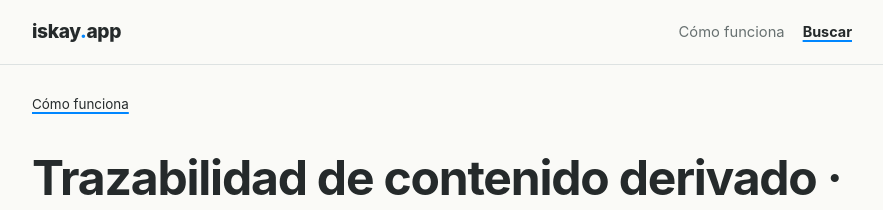
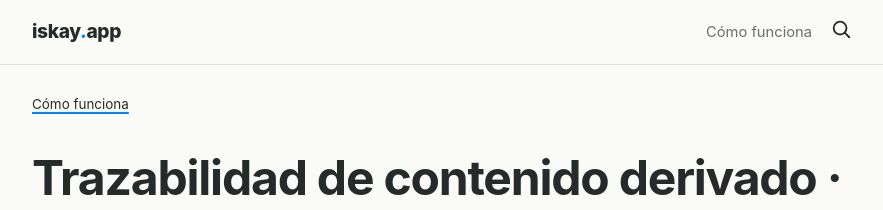
Before and after one commit to iskayApp/como-funciona, a Jekyll site: the page built from TRAZABILIDAD.md, in a window 1280 px wide. Shown: the top 210 px of the page, without its empty margins (198-1081 px from the left). Built offline with Jekyll 4.4.1, drawn with Linux system fonts in a browser that asks for light colours; our own code applies the rules of GitHub Pages for plain Markdown files.

Commit message:
ux: cabecera compacta con icono de búsqueda y hoja de estilos versionada

```diff
--- a/_layouts/default.html
+++ b/_layouts/default.html
@@ -13,7 +13,7 @@
   <meta property="og:url" content="{{ page.url | absolute_url }}">
   <meta property="og:site_name" content="iskay.app · Cómo funciona">
   <meta name="twitter:card" content="summary">
-  <link rel="stylesheet" href="{{ '/assets/css/style.css' | relative_url }}">
+  <link rel="stylesheet" href="{{ '/assets/css/style.css' | relative_url }}?v=20261102-estandar">
   <script src="{{ '/assets/js/share-links.js' | relative_url }}" defer></script>
 </head>
 <body>
@@ -22,7 +22,9 @@
       <a class="brand" href="{{ '/' | relative_url }}" aria-label="Inicio de Cómo funciona">iskay<span class="brand-dot">.</span>app</a>
       <div class="header-actions">
         <span class="section-name">Cómo funciona</span>
-        <a class="header-search-link" href="{{ '/' | relative_url }}#buscar" aria-label="Ir al buscador de Cómo funciona">Buscar</a>
+        <a class="header-search-link" href="{{ '/' | relative_url }}#buscar" aria-label="Buscar en Cómo funciona" title="Buscar">
+          <svg viewBox="0 0 24 24" width="22" height="22" aria-hidden="true" fill="none" stroke="currentColor" stroke-width="2" stroke-linecap="round"><circle cx="11" cy="11" r="7"></circle><path d="m16 16 5 5"></path></svg>
+        </a>
       </div>
     </div>
   </header>
```
